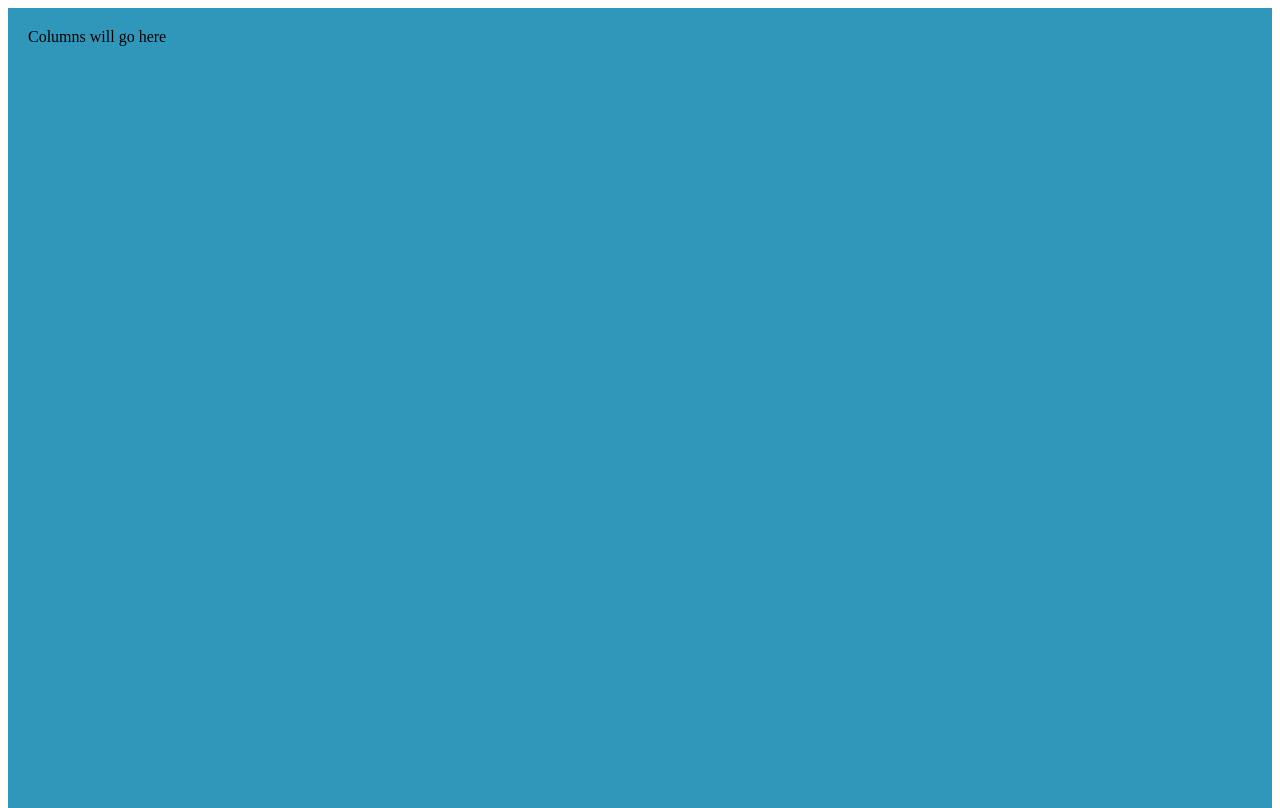
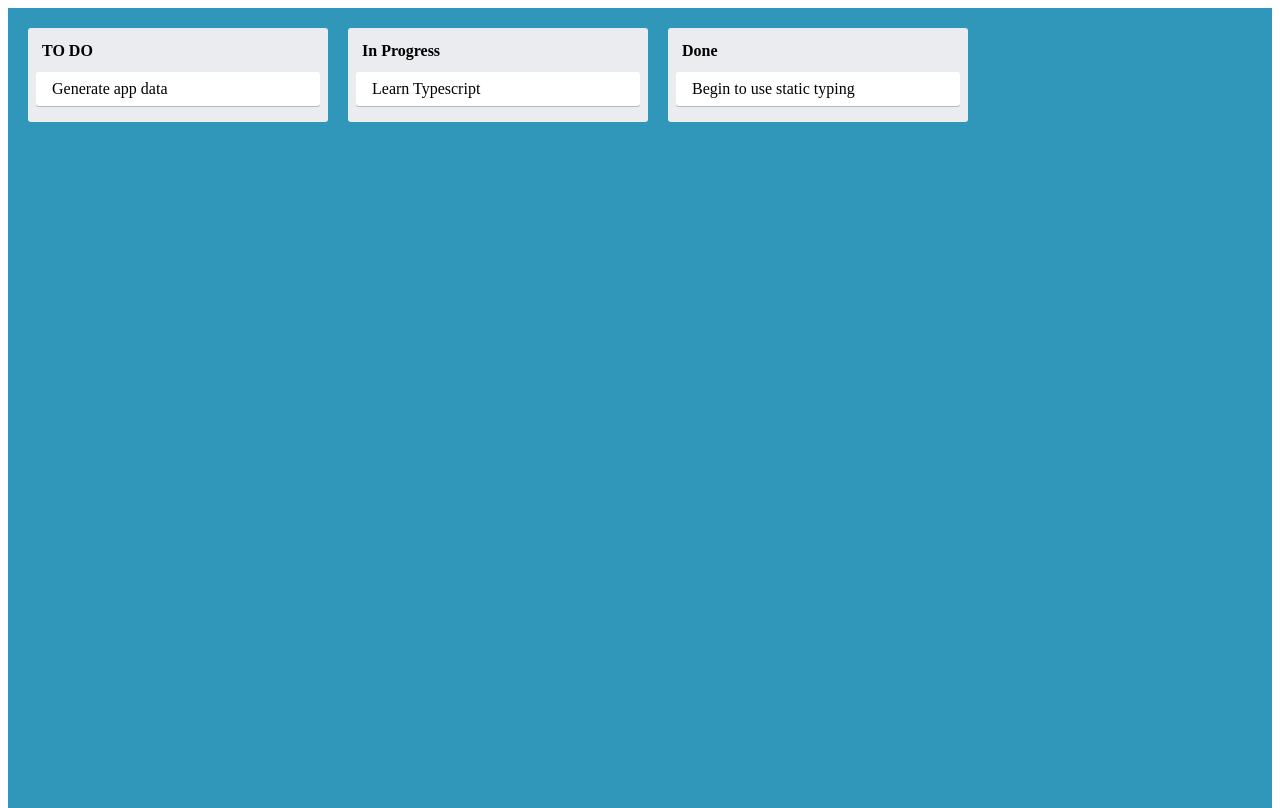
Before and after one commit to adilabed/reacttrello, a React (Create React App) app: page / in a window 1280 px wide. Built offline with nearby package versions, Linux system fonts and the light colour scheme.

Commit message:
Base components

```diff
--- a/src/App.tsx
+++ b/src/App.tsx
@@ -1,10 +1,20 @@
 import React from 'react';
+import { Card } from "./Card";
+import { Column } from "./Column";
 import { AppContainer } from './styles'
 
 function App() {
   return (
     <AppContainer>
-      Columns will go here
+      <Column text={"TO DO"}>
+        <Card text={"Generate app data"} />
+      </Column>
+      <Column text={"In Progress"}>
+        <Card text={"Learn Typescript"} />
+      </Column>
+      <Column text={"Done"}>
+        <Card text={"Begin to use static typing"} />
+      </Column>
     </AppContainer>
   );
 }
--- /dev/null
+++ b/src/Card.tsx
@@ -0,0 +1,10 @@
+import React from "react";
+import { CardContainer } from './styles'
+
+interface CardProps {
+  text: string
+}
+
+export const Card = ({ text }: CardProps) => {
+  return <CardContainer>{text}</CardContainer>
+}
--- /dev/null
+++ b/src/Column.tsx
@@ -0,0 +1,17 @@
+import React from "react";
+import {ColumnContainer, ColumnTitle} from './styles'
+
+
+interface ColumnProps {
+  text: string
+}
+
+
+export const Column = ({ text, children } : React.PropsWithChildren<ColumnProps>) => {
+  return (
+    <ColumnContainer>
+      <ColumnTitle>{text}</ColumnTitle>
+      {children}
+    </ColumnContainer>
+  )
+}
```
